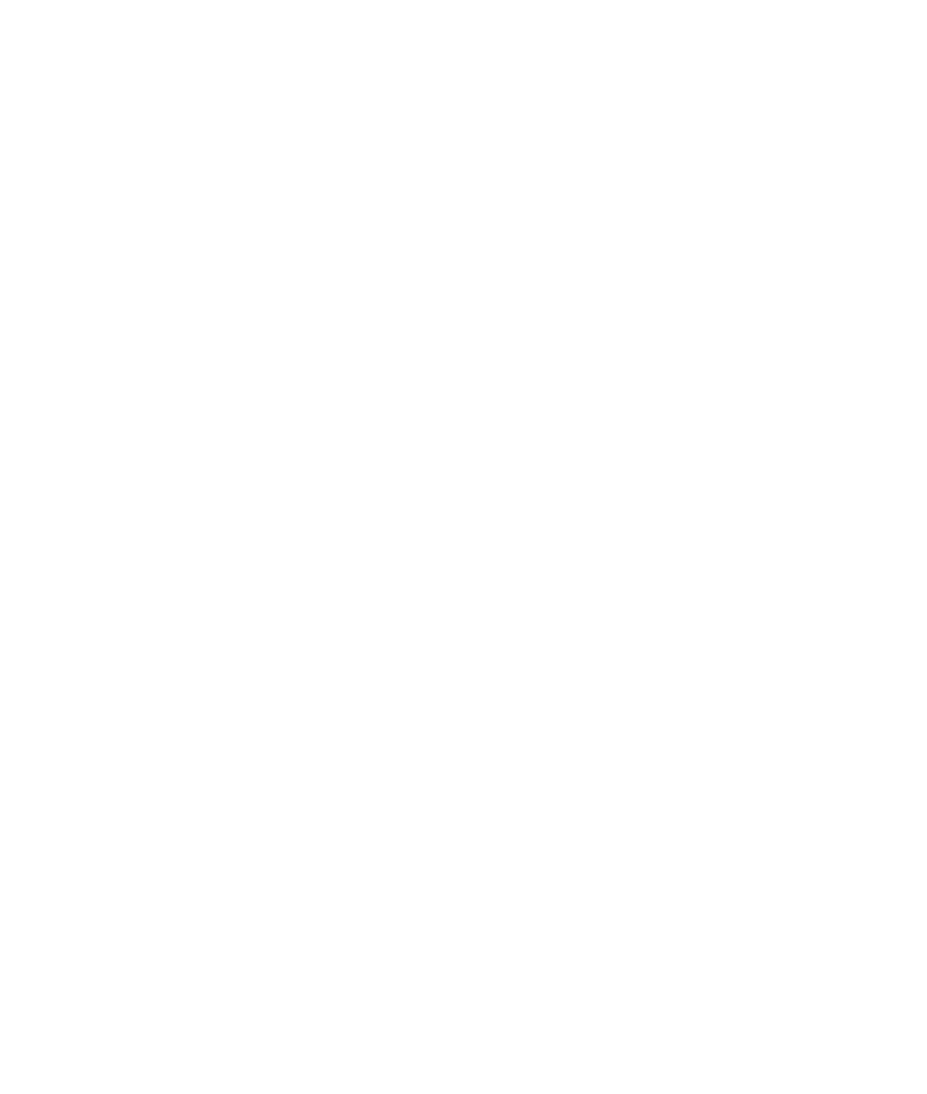
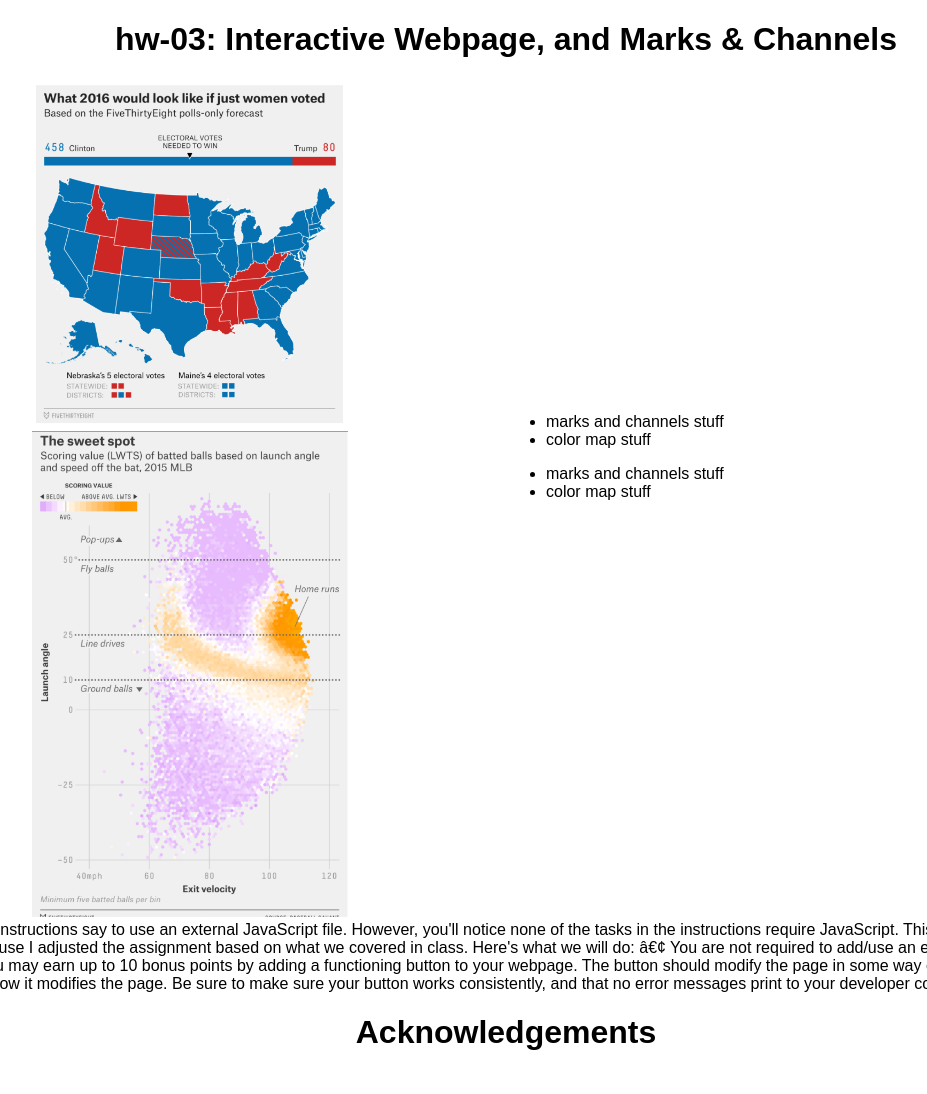
Before and after one commit to DS4200-S23-Class/hw-03-elise-and-ryan, a plain HTML site: page index.html in a window 1280 px wide. Shown: the whole page, without its empty margins (134-1061 px from the left). Before the commit the page ends 800 px from the top, so only its background shows below. Drawn offline with Linux system fonts and the light colour scheme.

Commit message:
preliminary stuff on first part

```diff
--- a/index.html
+++ b/index.html
@@ -3,11 +3,48 @@
 
 <head>
     <meta charset=utf-8/>
+    <link href="style.css" rel="stylesheet">
+    <title> hw-03 </title>
 </head>
 
 
 <body>
+    <h1> hw-03: Interactive Webpage, and Marks & Channels </h1>
+    <div class = "container">
+        <div class = "column">
+            <img src = "img/vis1.png" width = 50% height = 50%>
+            <img src = "img/vis2.png" width = 50% height = 50%>
+        </div>
 
+        <div class = "column">
+            <div class = "text">
+                <ul>
+                    <li> marks and channels stuff </li>
+                    <li> color map stuff </li>
+                </ul>
+
+                <ul>
+                    <li> marks and channels stuff </li>
+                    <li> color map stuff </li>
+                </ul>
+            </div>
+        </div>
+    </div>
+
+    /*
+    For hw-03, the instructions say to use an external JavaScript file. However, you'll notice none of the tasks
+    in the instructions require JavaScript. This was a typo in the instructions, because I adjusted the assignment
+    based on what we covered in class. Here's what we will do:
+•	You are not required to add/use an external .js file for hw-03 as it is written.
+•	You may earn up to 10 bonus points by adding a functioning button to your webpage. The button should modify
+    the page in some way every time it is clicked, and you can choose how it modifies the page. Be sure to make
+    sure your button works consistently, and that no error messages print to your developer console.
+    */
+
+    <h1> Acknowledgements </h1>
+    <ul>
+        <li></li>
+    </ul>
 
 </body>
 
--- /dev/null
+++ b/style.css
@@ -0,0 +1,22 @@
+body{
+    font-family: "Arial"; /* make the whole page Arial */
+}
+
+h1{
+    text-align: center;
+}
+
+.column{
+    float: left;
+    width: 50%;
+    text-align: center;
+}
+
+.container{
+    display: flex;
+    align-items: baseline;
+}
+
+.column > .text{
+    text-align: left;
+}
```
Also changed, not shown: buttonextracredit.js (added).
